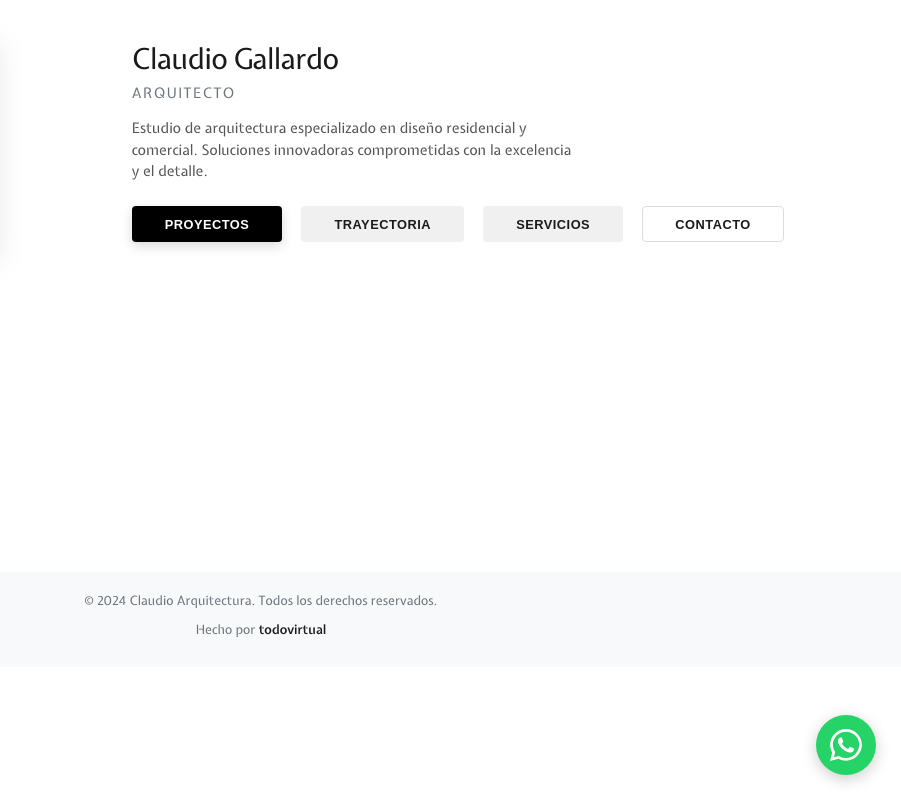
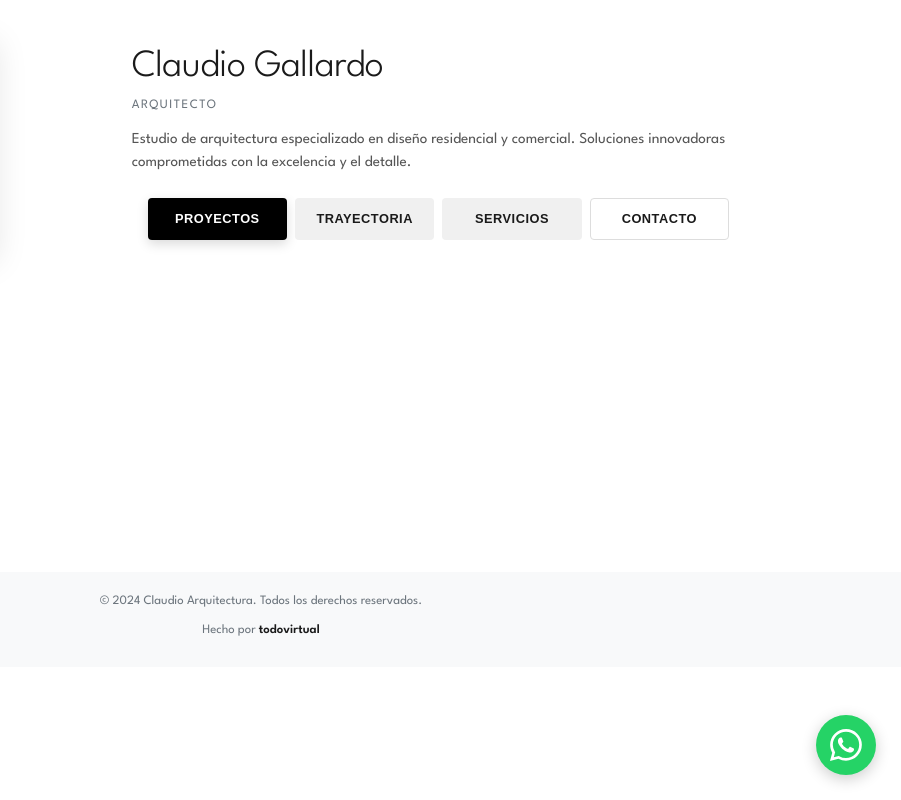
Before and after one commit to joacos/claudio-web, a website built with Vite: page index.html in a window 1280 px wide. Shown: the full height of the page, 379-1280 px from the left. Built offline with nearby package versions, Linux system fonts and the light colour scheme; no server answers.

Commit message:
feat: implement responsive typography with League Spartan

```diff
--- a/index.html
+++ b/index.html
@@ -18,7 +18,10 @@
     <meta property="og:url" content="https://gallardoarq.cl">
     <meta property="og:image" content="/logo.png">
 
-    <link rel="stylesheet" href="/style.css">
+    <link rel="preconnect" href="https://fonts.googleapis.com">
+    <link rel="preconnect" href="https://fonts.gstatic.com" crossorigin>
+    <link href="https://fonts.googleapis.com/css2?family=League+Spartan:wght@100..900&display=swap" rel="stylesheet">
+
     <link rel="stylesheet" href="/style.css">
 
 </head>
--- a/style.css
+++ b/style.css
@@ -1,18 +1,4 @@
-@font-face {
-    font-family: 'Expletus Sans';
-    src: url('/fonts/ExpletusSans-VariableFont_wght.ttf') format('truetype');
-    font-weight: 100 900;
-    font-style: normal;
-    font-display: swap;
-}
-
-@font-face {
-    font-family: 'Expletus Sans';
-    src: url('/fonts/ExpletusSans-Italic-VariableFont_wght.ttf') format('truetype');
-    font-weight: 100 900;
-    font-style: italic;
-    font-display: swap;
-}
+/* Removed Expletus Sans local font face */
 
 :root {
     --bg-primary: #ffffff;
@@ -21,11 +7,47 @@
     --text-muted: #6c757d;
     --accent-color: #000000;
     --grid-gap: 4px;
-    --font-heading: 'Expletus Sans', sans-serif;
-    --font-body: 'Expletus Sans', sans-serif;
+
+    /* Typography Scale - Mobile Default */
+    --fs-xs: 0.7rem;
+    --fs-sm: 0.85rem;
+    --fs-base: 1rem;
+    --fs-lg: 1.25rem;
+    --fs-xl: 1.5rem;
+    --fs-2xl: 2rem;
+    --fs-brand: 1.6rem;
+
+    --font-heading: 'League Spartan', sans-serif;
+    --font-body: 'League Spartan', sans-serif;
     --transition-speed: 0.3s;
     --shadow-sm: 0 2px 4px rgba(0,0,0,0.05);
     --shadow-lg: 0 10px 30px rgba(0,0,0,0.1);
+}
+
+/* Tablet Scale (768px+) */
+@media (min-width: 768px) {
+    :root {
+        --fs-xs: 0.75rem;
+        --fs-sm: 0.9rem;
+        --fs-base: 1.05rem;
+        --fs-lg: 1.4rem;
+        --fs-xl: 1.8rem;
+        --fs-2xl: 2.5rem;
+        --fs-brand: 2rem;
+    }
+}
+
+/* Desktop Scale (1024px+) */
+@media (min-width: 1024px) {
+    :root {
+        --fs-xs: 0.8rem;
+        --fs-sm: 0.95rem;
+        --fs-base: 1.1rem;
+        --fs-lg: 1.6rem;
+        --fs-xl: 2.2rem;
+        --fs-2xl: 3rem;
+        --fs-brand: 2.4rem;
+    }
 }
 
 * {
@@ -88,7 +110,7 @@
 }
 
 .brand-name {
-    font-size: 1.5rem;
+    font-size: var(--fs-brand);
     font-weight: 300;
     font-family: var(--font-heading);
     letter-spacing: -0.5px;
@@ -96,7 +118,7 @@
 }
 
 .brand-subtitle {
-    font-size: 0.8rem;
+    font-size: var(--fs-xs);
     color: var(--text-muted);
     text-transform: uppercase;
     letter-spacing: 1.5px;
@@ -109,7 +131,7 @@
 }
 
 .profile-bio .description {
-    font-size: 0.9rem;
+    font-size: var(--fs-sm);
     line-height: 1.5;
     color: #555;
     margin-bottom: 1.5rem;
@@ -132,7 +154,7 @@
     padding: 0.8rem 0.2rem; /* Taller but less horizontal padding */
     border: 1px solid transparent;
     border-radius: 4px;
-    font-size: 0.65rem;
+    font-size: var(--fs-xs);
     font-weight: 600;
     letter-spacing: 0.5px;
     text-transform: uppercase;
@@ -189,21 +211,21 @@
 
 .trajectory-header h2 {
     font-family: var(--font-heading);
-    font-size: 1.5rem; /* Reduced from 2rem */
+    font-size: var(--fs-xl);
     margin-bottom: 0.5rem;
     line-height: 1.2;
 }
 
 .years-experience {
     color: var(--text-muted);
-    font-size: 0.75rem; /* Reduced from 0.9rem */
+    font-size: var(--fs-xs);
     text-transform: uppercase;
     letter-spacing: 1.5px;
     margin-bottom: 1.5rem; /* Reduced from 2.5rem */
 }
 
 .trajectory-text p {
-    font-size: 0.95rem; /* Reduced from 1.1rem */
+    font-size: var(--fs-sm);
     color: #444;
     line-height: 1.6;
     margin-bottom: 1.2rem;
@@ -328,57 +350,12 @@
         padding-left: 3rem; /* Increase gap between photo and info */
     }
 
-    .brand-name {
-        font-size: 1.8rem;
+    .profile-photo:hover {
+        transform: translateY(-4px);
+        box-shadow: 0 15px 40px rgba(0,0,0,0.15);
     }
 
-    .brand-subtitle {
-        font-size: 0.9rem;
-    }
-
-    .profile-bio {
-        max-width: 450px;
-    }
-
-    .profile-actions {
-        justify-content: flex-start;
-        width: auto;
-        padding: 0;
-        gap: 1.2rem;
-        margin-top: 1.5rem;
-    }
-
-    .action-btn {
-        flex: initial;
-        padding: 0.6rem 2rem;
-        font-size: 0.8rem;
-    }
-
-    .grid-container {
-        gap: 24px;
-        padding-top: 1rem;
-    }
-
-
-    /* Content Containers - Balanced Desktop Spacing */
-    .trajectory-container,
-    .contact-container {
-        margin: 1rem auto;
-    }
-
-    .trajectory-header h2 {
-        font-size: 2rem;
-    }
-
-    .years-experience {
-        font-size: 0.9rem;
-        margin-bottom: 2.5rem;
-    }
-
-    .trajectory-text p {
-        font-size: 1.1rem;
-        line-height: 1.8;
-    }
+    .profile-info-col {
 
     .contact-card {
         padding: 3rem;
@@ -413,14 +390,14 @@
 
 .services-header h2 {
     font-family: var(--font-heading);
-    font-size: 2.2rem;
+    font-size: var(--fs-2xl);
     margin-bottom: 0.8rem;
     letter-spacing: -0.5px;
 }
 
 .services-subtitle {
     color: var(--text-muted);
-    font-size: 0.85rem;
+    font-size: var(--fs-sm);
     text-transform: uppercase;
     letter-spacing: 3px;
     font-weight: 300;
@@ -466,7 +443,7 @@
 
 .service-card h3 {
     font-family: var(--font-heading);
-    font-size: 1.3rem;
+    font-size: var(--fs-lg);
     margin-bottom: 1.5rem;
     font-weight: 400;
     line-height: 1.2;
@@ -476,7 +453,7 @@
 
 .service-card p,
 .service-list {
-    font-size: 0.95rem;
+    font-size: var(--fs-sm);
     color: #444;
     line-height: 1.7;
     position: relative;
@@ -556,7 +533,7 @@
 }
 
 .overlay-title {
-    font-size: 0.9rem;
+    font-size: var(--fs-sm);
     font-weight: 500;
     letter-spacing: 0.5px;
 }
@@ -583,7 +560,7 @@
 }
 
 .loader p {
-    font-size: 0.8rem;
+    font-size: var(--fs-xs);
     text-transform: uppercase;
     letter-spacing: 2px;
     font-weight: 300;
@@ -695,7 +672,7 @@
 
 .info-header h2 {
     font-family: var(--font-heading);
-    font-size: 1.5rem;
+    font-size: var(--fs-xl);
     margin-bottom: 0.5rem;
 }
 
@@ -703,14 +680,14 @@
     background: var(--bg-secondary);
     color: var(--text-muted);
     padding: 0.2rem 0.6rem;
-    font-size: 0.7rem;
+    font-size: var(--fs-xs);
     text-transform: uppercase;
     letter-spacing: 1px;
     border-radius: 2px;
 }
 
 .project-description {
-    font-size: 0.95rem;
+    font-size: var(--fs-sm);
     color: #444;
     margin-bottom: 2rem;
 }
@@ -725,13 +702,13 @@
     border-bottom: 1px solid #eee;
     display: flex;
     justify-content: space-between;
-    font-size: 0.85rem;
+    font-size: var(--fs-sm);
 }
 
 .spec-label {
     color: var(--text-muted);
     text-transform: uppercase;
-    font-size: 0.7rem;
+    font-size: var(--fs-xs);
     letter-spacing: 0.5px;
     font-weight: 500;
 }
@@ -799,7 +776,7 @@
 }
 
 .main-footer p {
-    font-size: 0.8rem;
+    font-size: var(--fs-xs);
     color: var(--text-muted);
     margin-bottom: 0.5rem;
 }
```
